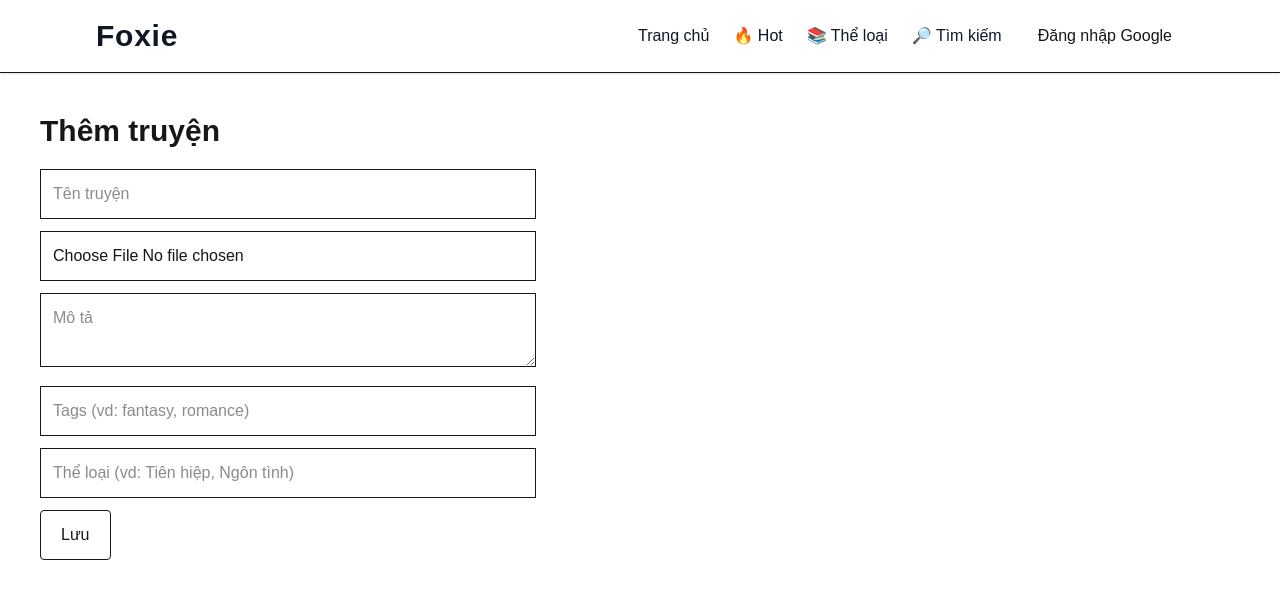
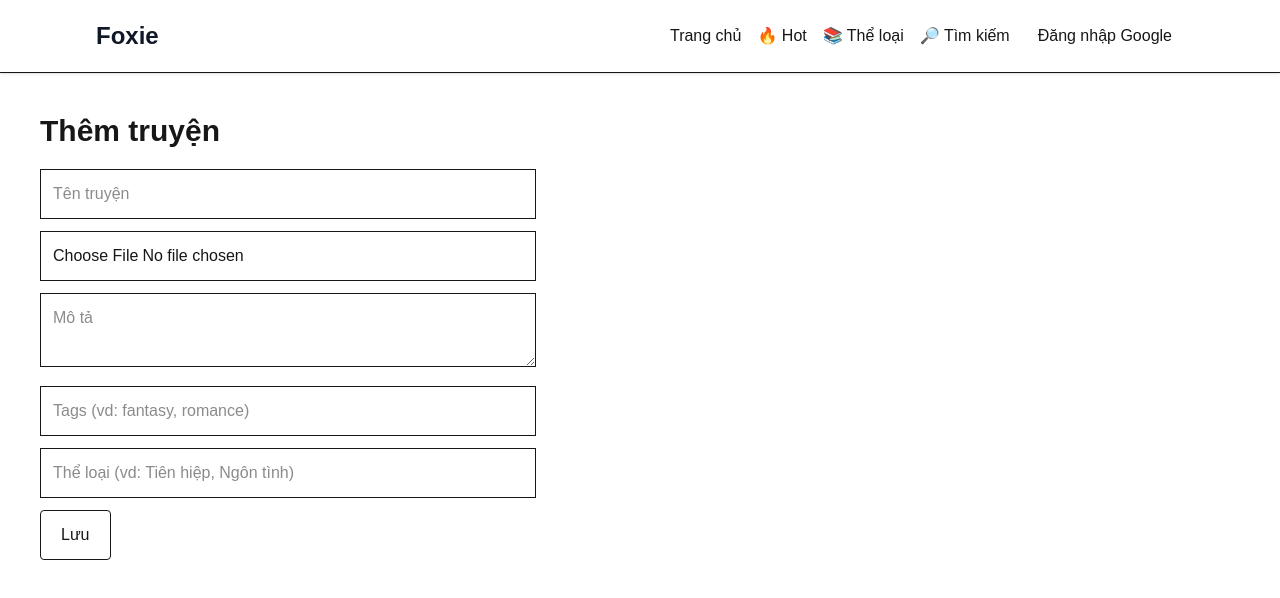
Before and after one commit to ebenhom/foxie, a Next.js app: page /admin/novels/create in a window 1280 px wide. Shown: the top 598 px of the page. Built offline with nearby package versions, Linux system fonts and the light colour scheme; no server answers.

Commit message:
fix hide navbar reader

```diff
--- a/app/layout.tsx
+++ b/app/layout.tsx
@@ -4,11 +4,9 @@ import "./globals.css"
 
 import AuthProvider from "@/components/AuthProvider"
 
-import AuthButton from "@/components/AuthButton"
+import Navbar from "@/components/Navbar"
 
-import Link from "next/link"
 
-import Navbar from "@/components/Navbar"
 
 
 
@@ -21,6 +19,9 @@ title:"Foxie",
 description:"Đọc truyện online"
 
 }
+
+
+
 
 
 
@@ -44,6 +45,9 @@ children:React.ReactNode
 
 
 
+
+
+
 return (
 
 
@@ -61,315 +65,7 @@ return (
 
 
 
-
-
-
-
-<header
-
-className="
-
-sticky
-
-top-0
-
-z-50
-
-w-full
-
-bg-white
-
-dark:bg-zinc-900
-
-border-b
-
-dark:border-zinc-700
-
-shadow-sm
-
-"
-
->
-
-
-<div
-
-className="
-
-max-w-6xl
-
-mx-auto
-
-px-4
-
-sm:px-8
-
-py-4
-
-flex
-
-items-center
-
-justify-between
-
-gap-4
-
-"
-
->
-
-
-
-
-
-
-
-
-
-<Link
-
-
-href="/"
-
-
-className="
-
-text-2xl
-
-sm:text-3xl
-
-font-bold
-
-tracking-wide
-
-text-gray-900
-
-dark:text-white
-
-hover:text-blue-600
-
-dark:hover:text-blue-400
-
-transition
-
-whitespace-nowrap
-
-"
-
->
-
-
-Foxie
-
-
-</Link>
-
-
-
-
-
-
-
-
-
-<nav
-
-className="
-
-flex
-
-items-center
-
-gap-3
-
-sm:gap-6
-
-text-sm
-
-sm:text-base
-
-"
-
->
-
-
-
-
-
-
-
-
-
-<Link
-
-href="/"
-
-
-className="
-
-text-gray-900
-
-dark:text-white
-
-hover:text-blue-600
-
-dark:hover:text-blue-400
-
-transition
-
-whitespace-nowrap
-
-"
-
->
-
-Trang chủ
-
-</Link>
-
-
-
-
-
-
-
-
-
-<Link
-
-href="/hot"
-
-
-className="
-
-text-gray-900
-
-dark:text-white
-
-hover:text-blue-600
-
-dark:hover:text-blue-400
-
-transition
-
-whitespace-nowrap
-
-"
-
->
-
-🔥 Hot
-
-</Link>
-
-
-
-
-
-
-
-
-
-<Link
-
-href="/category"
-
-
-className="
-
-text-gray-900
-
-dark:text-white
-
-hover:text-blue-600
-
-dark:hover:text-blue-400
-
-transition
-
-whitespace-nowrap
-
-"
-
->
-
-📚 Thể loại
-
-</Link>
-
-
-
-
-
-
-
-
-
-<Link
-
-href="/search"
-
-
-className="
-
-text-gray-900
-
-dark:text-white
-
-hover:text-blue-600
-
-dark:hover:text-blue-400
-
-transition
-
-whitespace-nowrap
-
-"
-
->
-
-🔎 Tìm kiếm
-
-</Link>
-
-
-
-
-
-
-
-
-
-<AuthButton/>
-
-
-
-
-
-
-
-
-
-</nav>
-
-
-
-
-
-
-
-
-
-</div>
-
-
-
-
-
-
-
-</header>
-
+<Navbar />
 
 
 
@@ -379,13 +75,6 @@ whitespace-nowrap
 
 
 {children}
-
-
-
-
-
-
-
 
 
 
--- a/components/Navbar.tsx
+++ b/components/Navbar.tsx
@@ -16,7 +16,6 @@ const pathname = usePathname()
 
 
 
-// đang đọc truyện thì ẩn navbar
 if(pathname.startsWith("/chap/")){
 
 return null
@@ -26,7 +25,6 @@ return null
 
 
 return (
-
 
 <header
 
@@ -90,17 +88,11 @@ className="
 
 text-2xl
 
-sm:text-3xl
-
 font-bold
 
-text-black
+text-gray-900
 
 dark:text-white
-
-hover:text-blue-600
-
-transition
 
 "
 
@@ -112,121 +104,43 @@ Foxie
 
 
 
-
 <nav
 
 className="
 
 flex
 
-flex-wrap
+gap-4
 
 items-center
-
-justify-end
-
-gap-3
-
-sm:gap-6
-
-text-sm
-
-sm:text-base
 
 "
 
 >
 
 
-<Link
-
-href="/"
-
-className="
-
-text-black
-
-dark:text-white
-
-hover:text-blue-600
-
-transition
-
-"
-
->
+<Link href="/" className="dark:text-white">
 
 Trang chủ
 
 </Link>
 
 
-
-<Link
-
-href="/hot"
-
-className="
-
-text-black
-
-dark:text-white
-
-hover:text-blue-600
-
-transition
-
-"
-
->
+<Link href="/hot" className="dark:text-white">
 
 🔥 Hot
 
 </Link>
 
 
-
-<Link
-
-href="/category"
-
-className="
-
-text-black
-
-dark:text-white
-
-hover:text-blue-600
-
-transition
-
-"
-
->
+<Link href="/category" className="dark:text-white">
 
 📚 Thể loại
 
 </Link>
 
 
-
-<Link
-
-href="/search"
-
-className="
-
-text-black
-
-dark:text-white
-
-hover:text-blue-600
-
-transition
-
-"
-
->
+<Link href="/search" className="dark:text-white">
 
 🔎 Tìm kiếm
 
@@ -234,7 +148,7 @@ transition
 
 
 
-<AuthButton />
+<AuthButton/>
 
 
 </nav>
@@ -245,8 +159,6 @@ transition
 
 </header>
 
-
 )
 
-
 }
```
